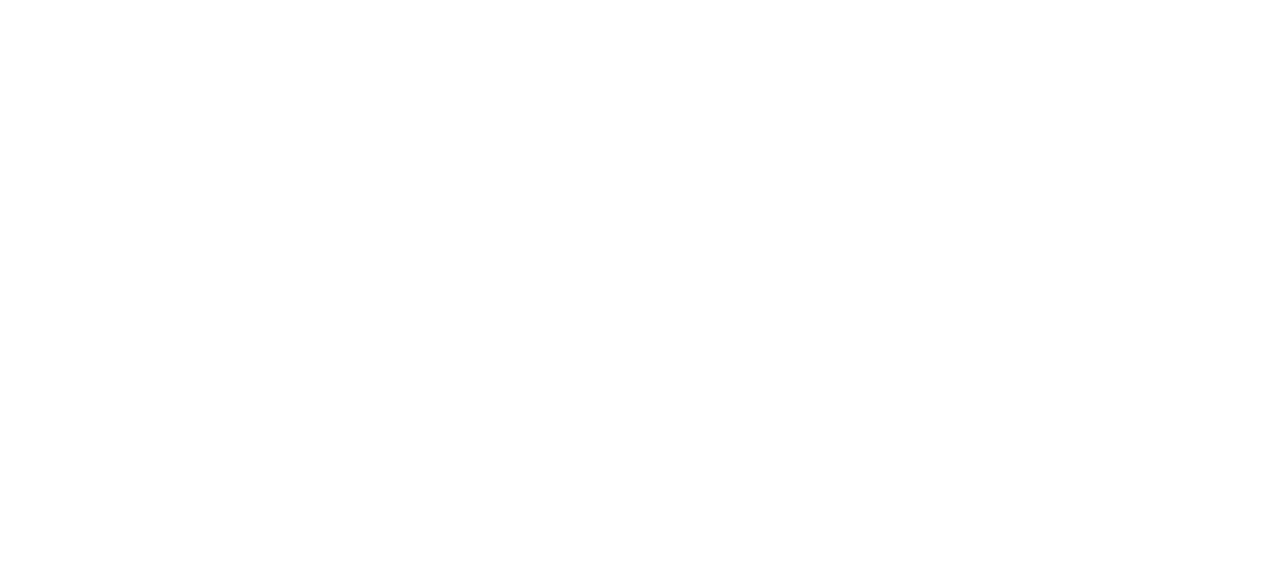
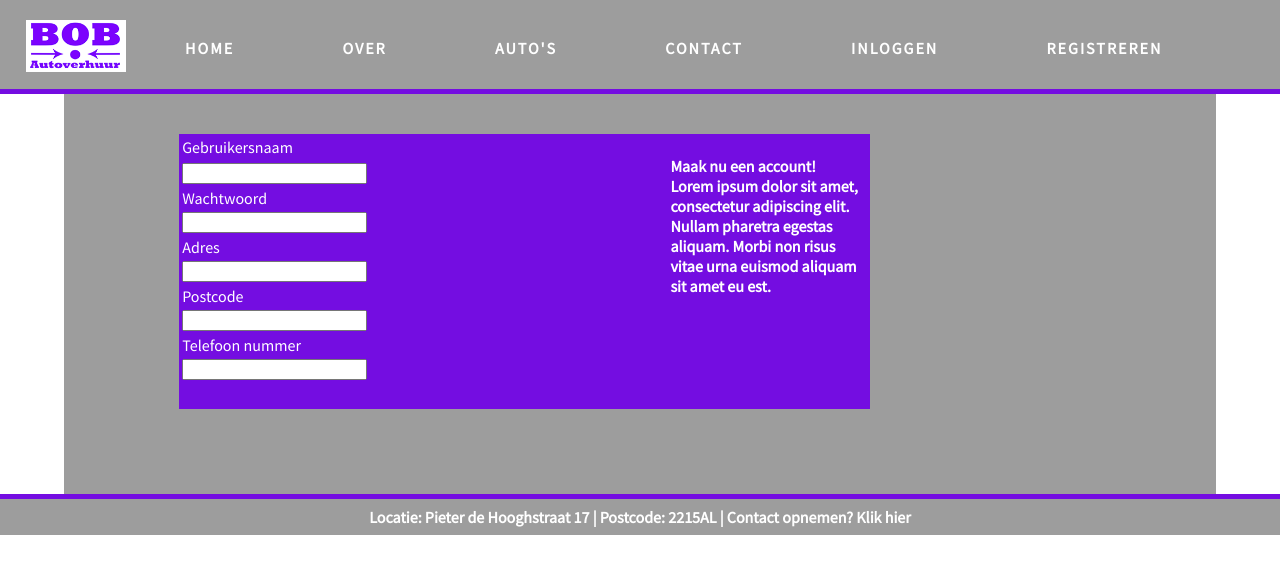
Before and after one commit to Bownubo/Rasto, a PHP site: page /php/registreren.php in a window 1280 px wide. Before the commit the part shown is empty. Shown: the top 574 px of the page. Run offline with PHP 8.4, Linux system fonts and the light colour scheme.

Commit message:
registeren html

```diff
--- a/website/css/main.css
+++ b/website/css/main.css
@@ -39,10 +39,23 @@
 
 }
 
+.reg-container{
+  background-color: #740de1;
+  margin-left: 10%;
+  top: 10%;
+  height: 275px;
+  width: 60%;
+  position: relative;
+  color: white;
+
+}
 
 
+.floatrighty{
+  float: right;
+  width: 200px;
 
-
+}
 
 
 
--- a/website/php/registreren.php
+++ b/website/php/registreren.php
@@ -0,0 +1,36 @@
+<?PHP include 'header.php' ?>
+<section class="text-container">
+  <div class="reg-container">
+    <h4 class="floatrighty">
+      Maak nu een account!<br>
+      Lorem ipsum dolor sit amet, consectetur adipiscing elit. Nullam pharetra egestas aliquam. Morbi non risus vitae urna euismod aliquam sit amet eu est.
+
+    </h4>
+    <form method="get">
+      <table>
+        <tr><td>Gebruikersnaam</td><tr>
+        <tr><td><input type="text"></td></tr>
+        <tr><td>Wachtwoord</td></tr>
+        <tr><td><input type ="text"></td></tr>
+        <tr><td>Adres</td></tr>
+        <tr><td><input type ="text"></td></tr>
+        <tr><td>Postcode</td></tr>
+        <tr><td><input type ="text"></td></tr>
+        <tr><td>Telefoon nummer</td></tr>
+        <tr><td><input type ="text"></td></tr>
+
+      </table>
+    </form>
+  </div>
+</section>
+
+
+
+
+
+
+
+
+
+
+<?PHP include 'footer.php' ?>
```
